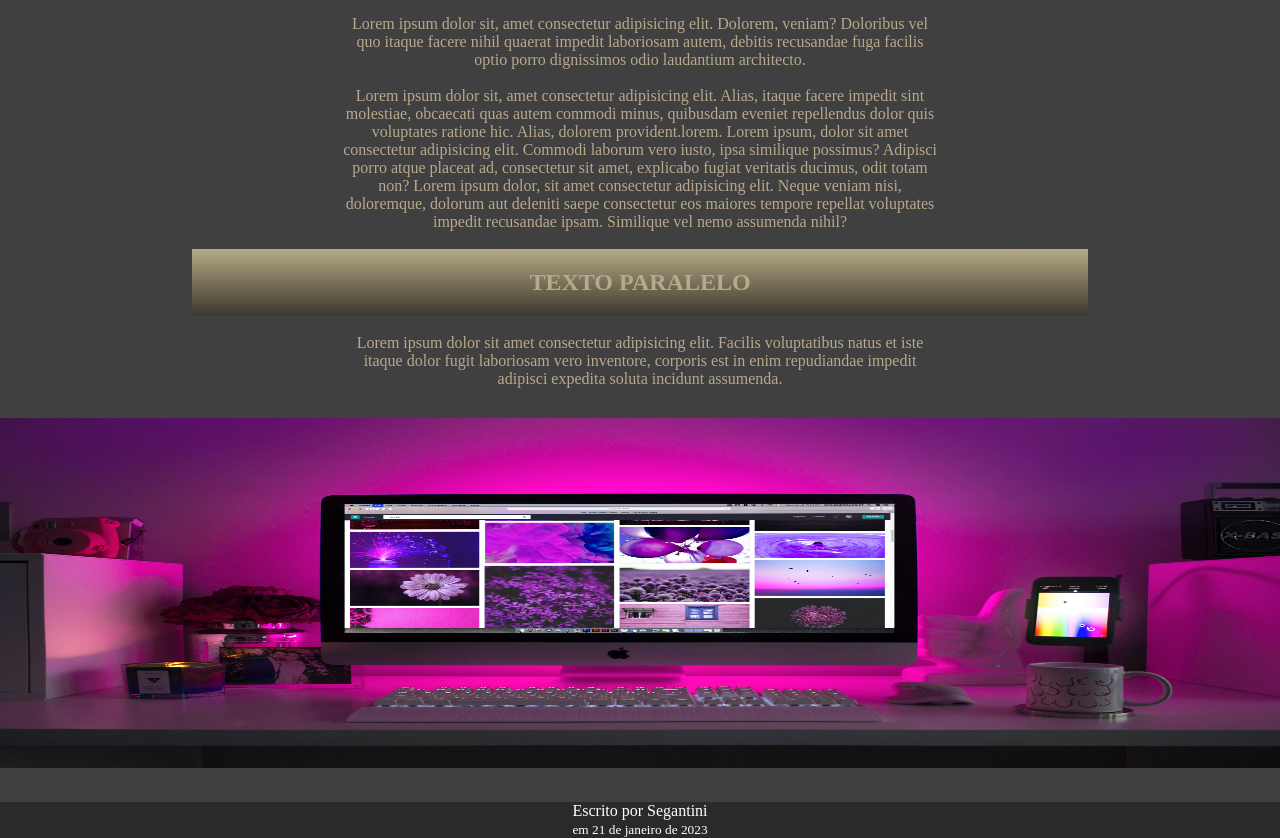
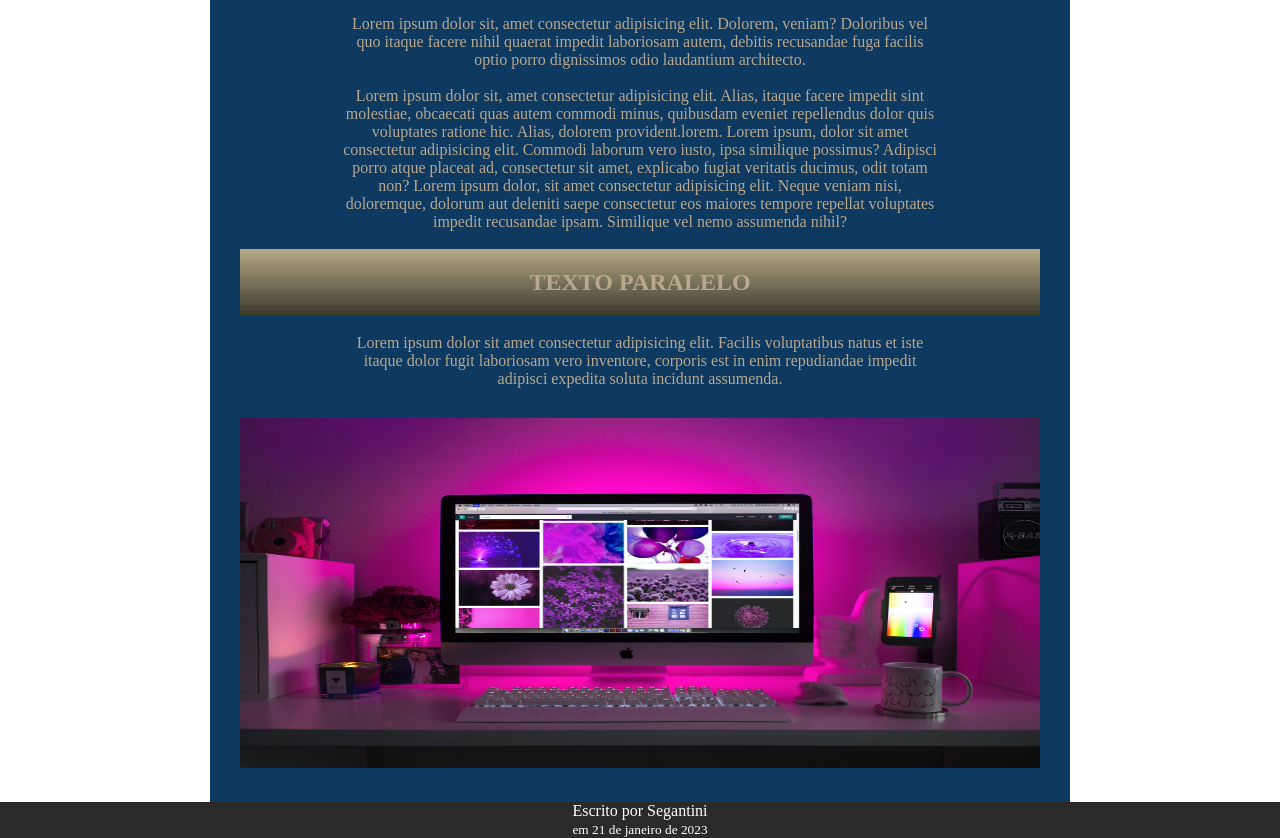
Before and after one commit to flaviosegantini/programadorbr, a plain HTML site: page fom_restaurante/treinando_groupingtags/index.html in a window 1280 px wide. Shown: the part 580-1418 px from the top of the page. Drawn offline with nearby package versions, Linux system fonts and the light colour scheme; a web font is replaced by a local one.

Commit message:
exemplo de site

```diff
--- a/fom_restaurante/treinando_groupingtags/style.css
+++ b/fom_restaurante/treinando_groupingtags/style.css
@@ -4,6 +4,14 @@
     text-decoration: none;
     font-family: 'GFS Didot', serif;
 
+}
+:root{
+    --cor01: #575F66;
+    --cor02:#0E3961;
+    --cor03: #1F83E0;
+    --cor04: #4D9BE6;
+    --cor05: #B8A88D;
+    --cor06: #BDAA6F;
 }
 
 header{
@@ -31,12 +39,17 @@ nav > a:hover{
     border-radius: 10px;
     background-color: gray;
 
+
 }
 main{
-    background-color: #404040;
+    background-color: var(--cor02);
     color: #B8A88D;
     margin: auto;
     text-align: center;
+    max-width: 800px;
+    min-width: 320px;
+    padding-left: 30px;
+    padding-right: 30px;
 
 }
 h1, h2{
@@ -46,8 +59,9 @@ h1, h2{
 
 h2{
     background-image: linear-gradient(#b6aa85, #3b382d);
-    max-width: 70%;
-    margin: auto;
+    max-width: 100%;
+
+
 }
 h1:hover, h2:hover{
     cursor: pointer;
@@ -60,12 +74,13 @@ p{
     text-decoration: none;
     max-width: 600px;
     margin: auto;
+    text-decoration: justify;
 }
 img{
     width: 100%;
     height: 350px;
-    background-position: cover;
     background-repeat: no-repeat;
+    background-position: center center;
     margin-top: 30px;
     margin-bottom: 30px;
 
```
